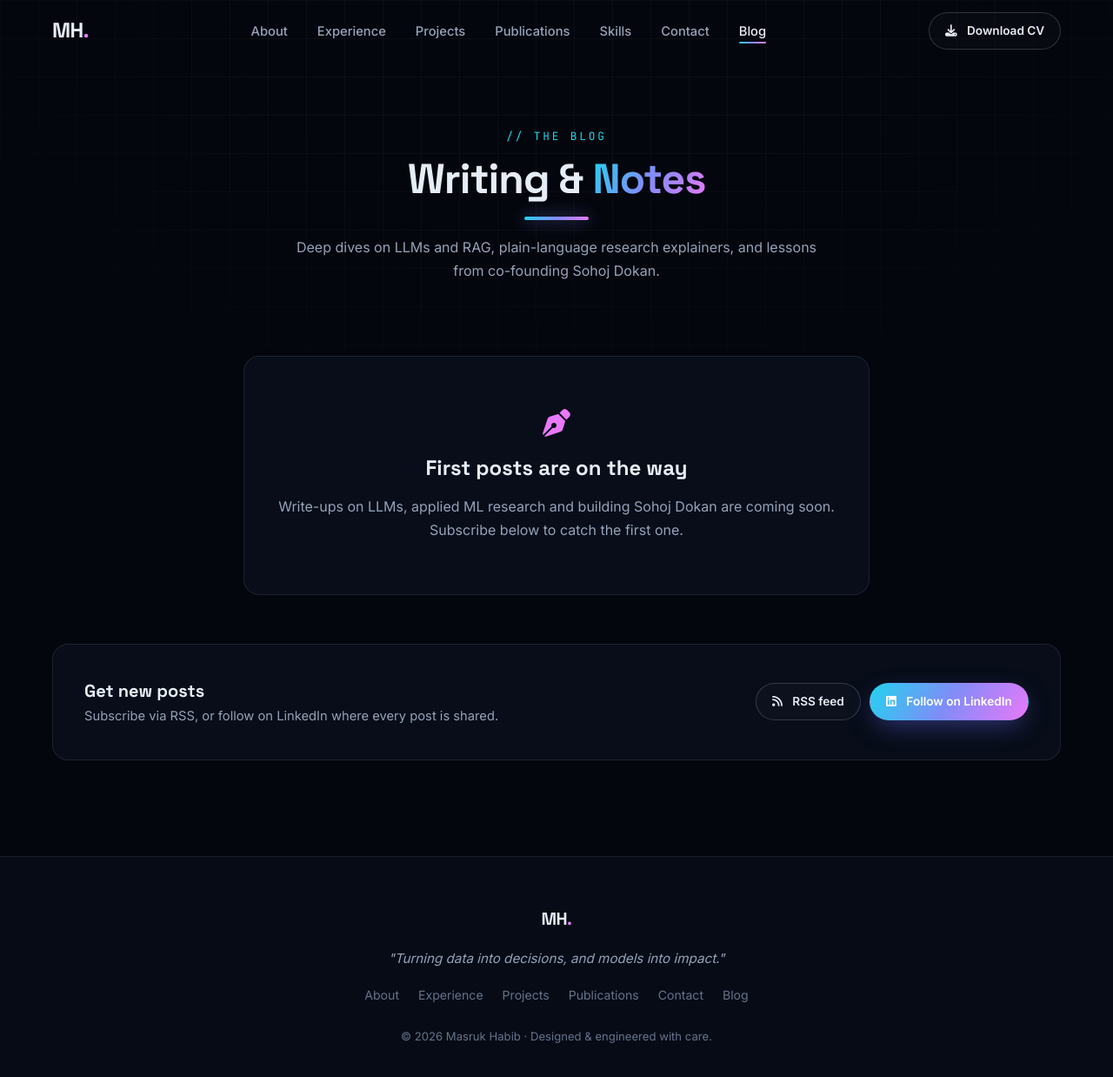
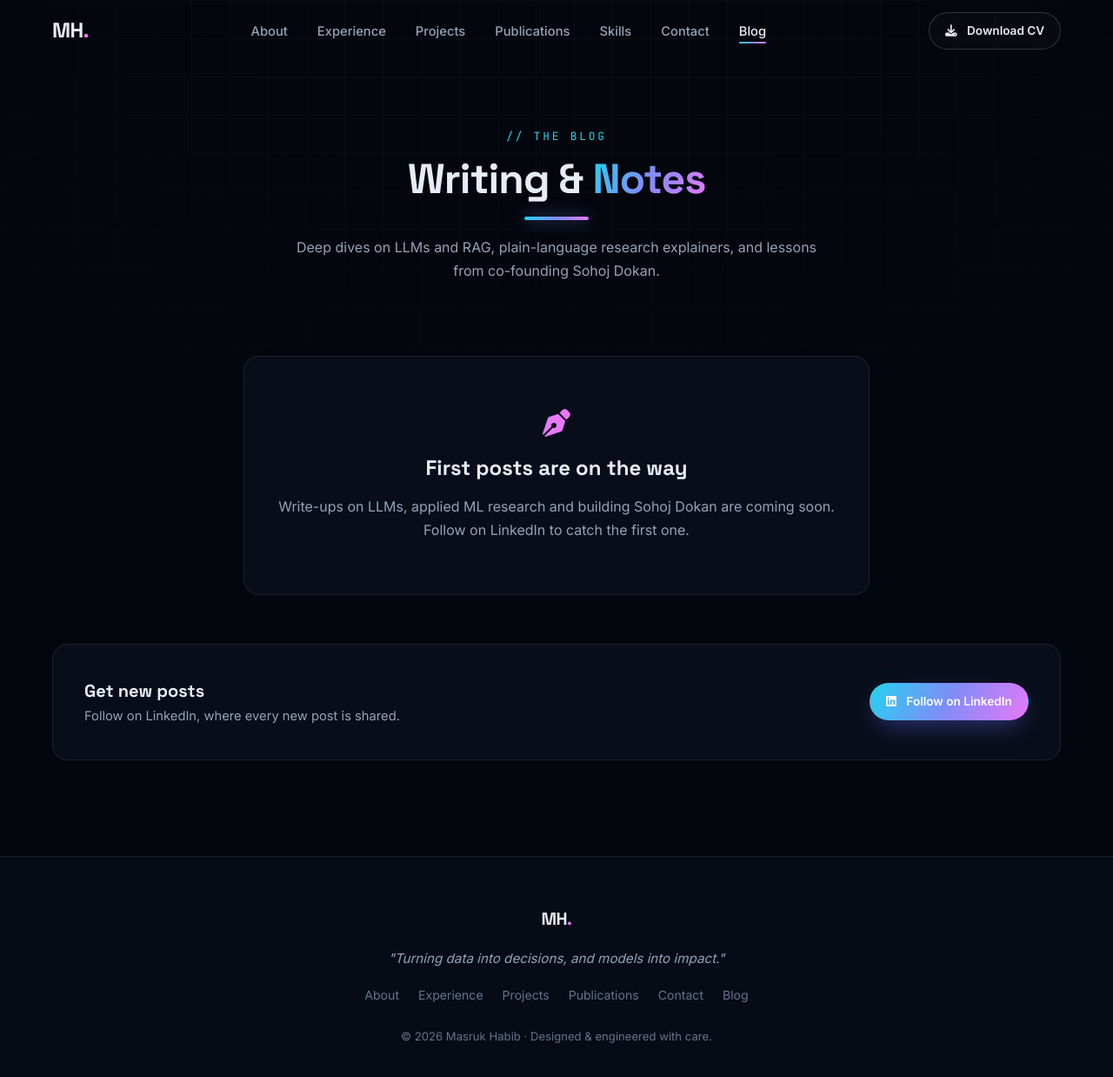
Before and after one commit to MasrukHabib/MasrukHabib.github.io, a Jekyll site: the page built from blog/index.html, in a window 1280 px wide and 1242 px high. Shown: the top 1238 px of the window at 87% size. Built offline with Jekyll 4.4.1, drawn with Linux system fonts in a browser that asks for light colours.

Commit message:
Remove the RSS button and subscribe wording from the blog page

```diff
--- a/blog/index.html
+++ b/blog/index.html
@@ -60,17 +60,16 @@ description: Deep dives on LLMs and RAG, plain-language research explainers, and
       <div class="blog-empty glass reveal">
         <i class="fa-solid fa-pen-nib" aria-hidden="true"></i>
         <h2>First posts are on the way</h2>
-        <p>Write-ups on LLMs, applied ML research and building Sohoj Dokan are coming soon. Subscribe below to catch the first one.</p>
+        <p>Write-ups on LLMs, applied ML research and building Sohoj Dokan are coming soon. Follow on LinkedIn to catch the first one.</p>
       </div>
     {%- endif %}
 
       <div class="subscribe glass reveal">
         <div>
           <h3>Get new posts</h3>
-          <p>Subscribe via RSS, or follow on LinkedIn where every post is shared.</p>
+          <p>Follow on LinkedIn, where every new post is shared.</p>
         </div>
         <div class="subscribe-actions">
-          <a href="{{ '/blog/feed.xml' | relative_url }}" class="btn btn-outline btn-sm"><i class="fa-solid fa-rss" aria-hidden="true"></i>&nbsp;RSS feed</a>
           <a href="https://www.linkedin.com/in/masruk-habib" target="_blank" rel="noopener" class="btn btn-primary btn-sm"><i class="fa-brands fa-linkedin" aria-hidden="true"></i>&nbsp;Follow on LinkedIn</a>
         </div>
       </div>
```
